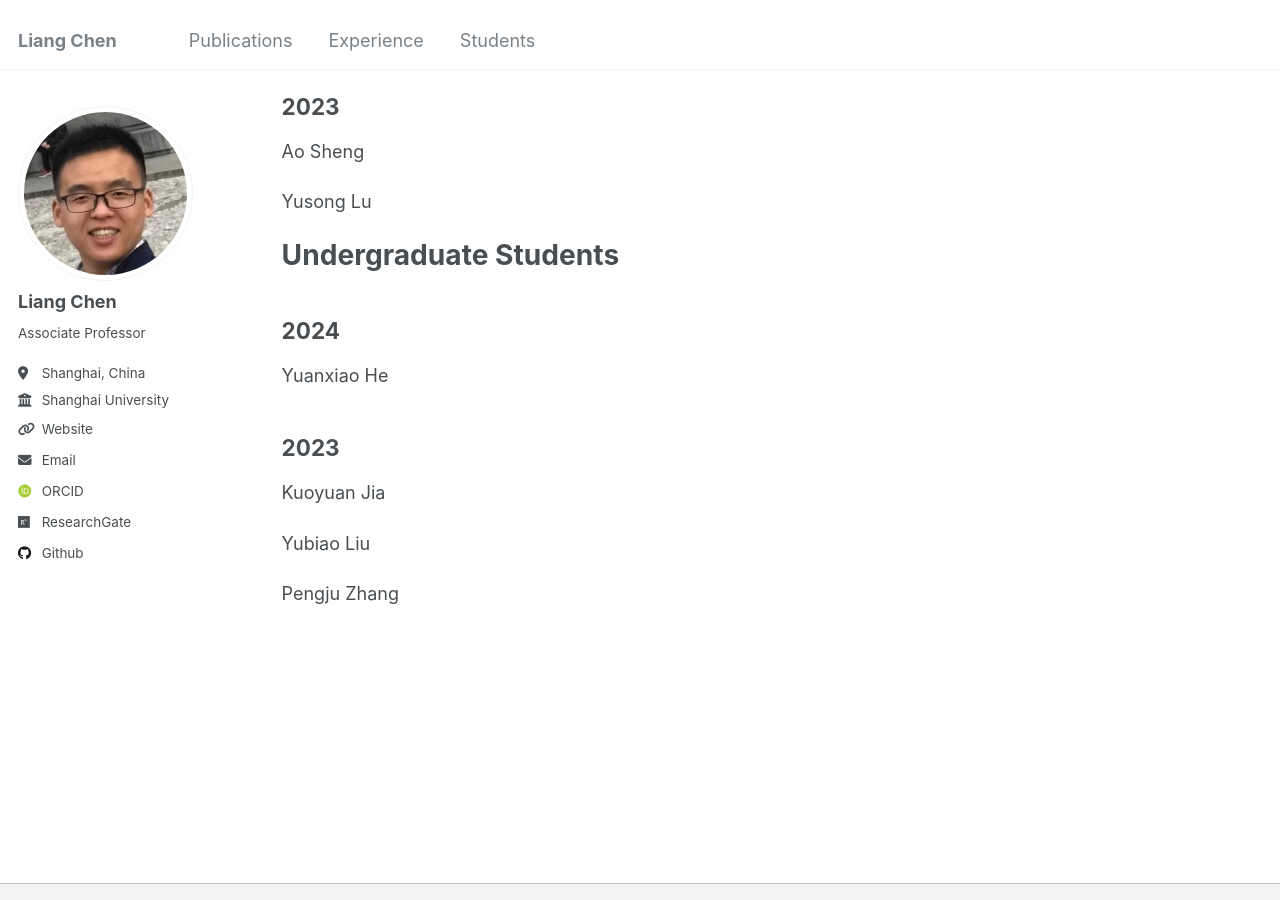
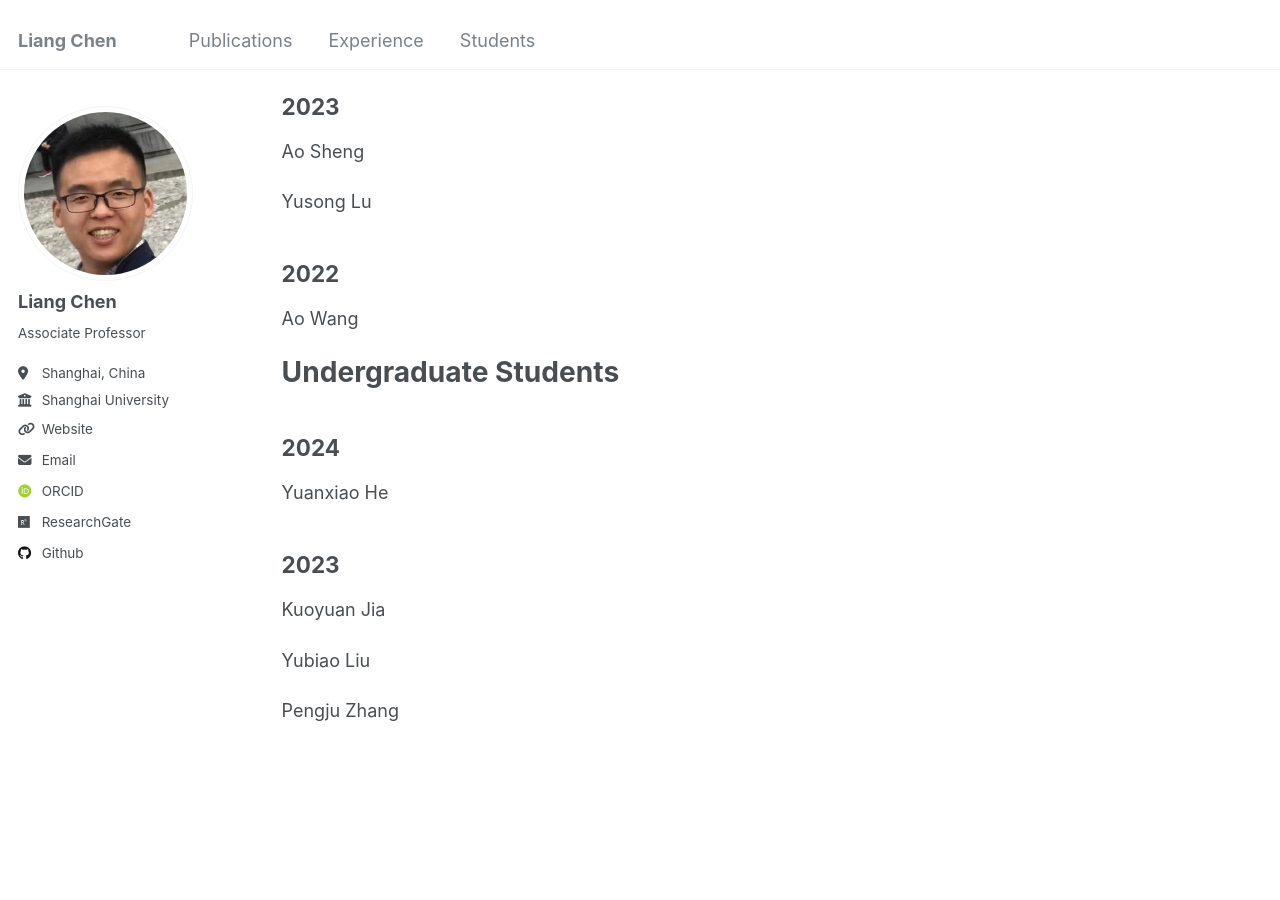
Before and after one commit to leonchenucr/leonchenucr.github.io, a Jekyll site: the page built from _pages/students.md, in a window 1280 px wide and 900 px high, scrolled down 503 px. Built offline with Jekyll 4.4.1, drawn with Linux system fonts in a browser that asks for light colours; some web fonts are replaced.

Commit message:
Update students.md

```diff
--- a/_pages/students.md
+++ b/_pages/students.md
@@ -28,6 +28,9 @@ Ao Sheng
 
 Yusong Lu
 
+## 2022
+Ao Wang
+
 Undergraduate Students
 ======
 
```
